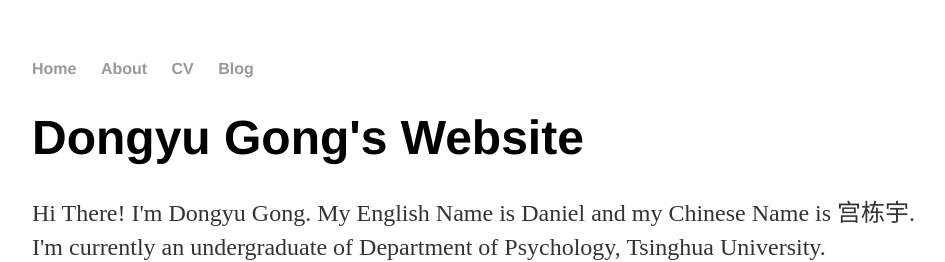
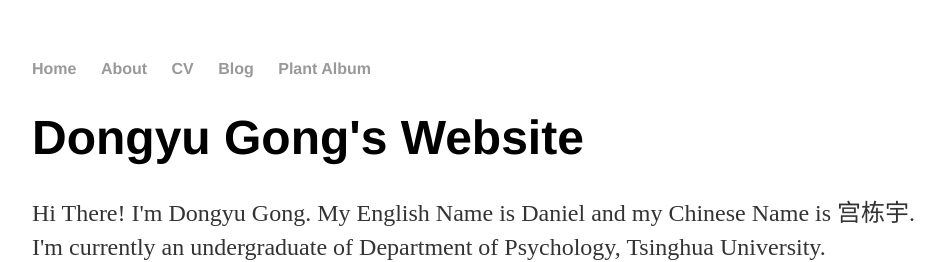
Before and after one commit to Daniel-Gong/old-website, a Jekyll site: the page index.html, which Jekyll copies as it is, in a window 1280 px wide. Shown: the top 262 px of the page, without its empty margins (160-1105 px from the left). Built offline with Jekyll 4.4.1, drawn with Linux system fonts in a browser that asks for light colours.

Commit message:
Update index.html

```diff
--- a/index.html
+++ b/index.html
@@ -13,6 +13,7 @@
 	        	<li><a href="/about">About</a></li>
         		<li><a href="/cv">CV</a></li>
         		<li><a href="/blog">Blog</a></li>
+			<li><a href="/album">Plant Album</a></li>
     		</ul>
 		</nav>
 
```
